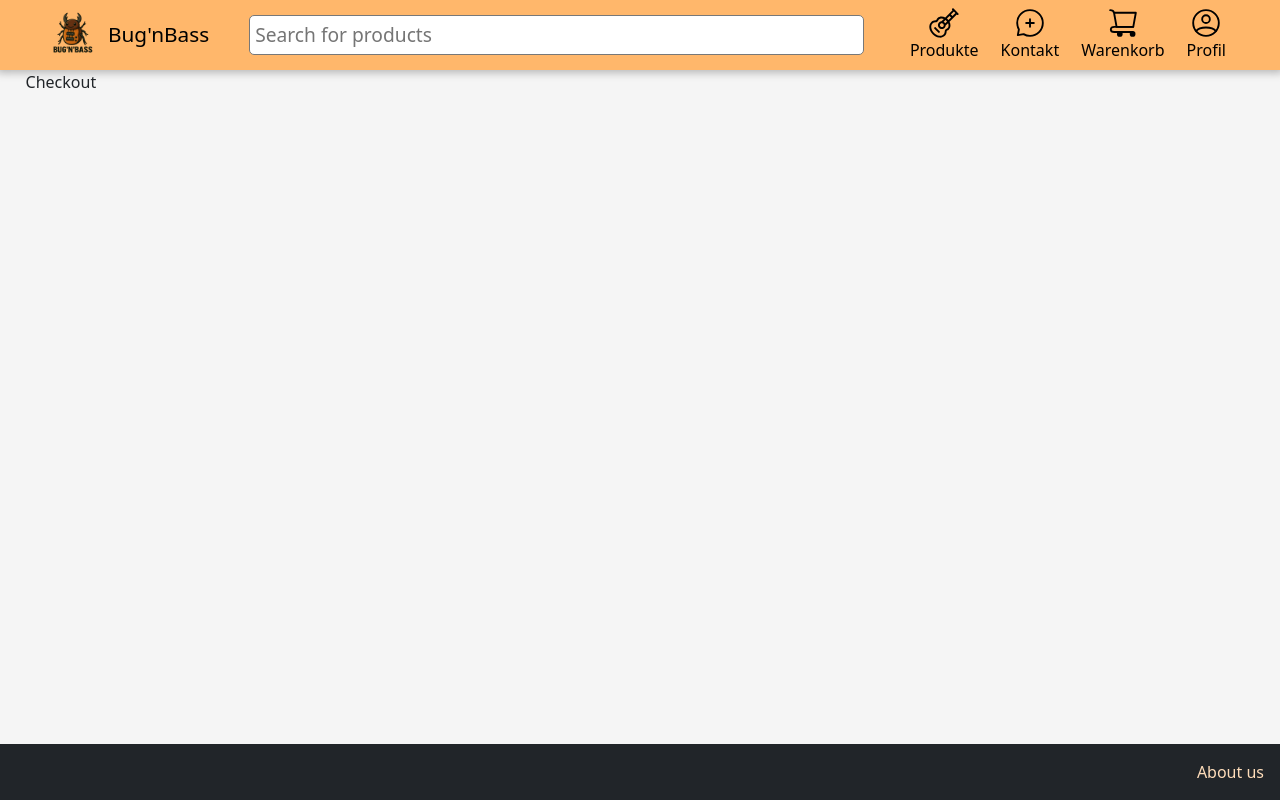
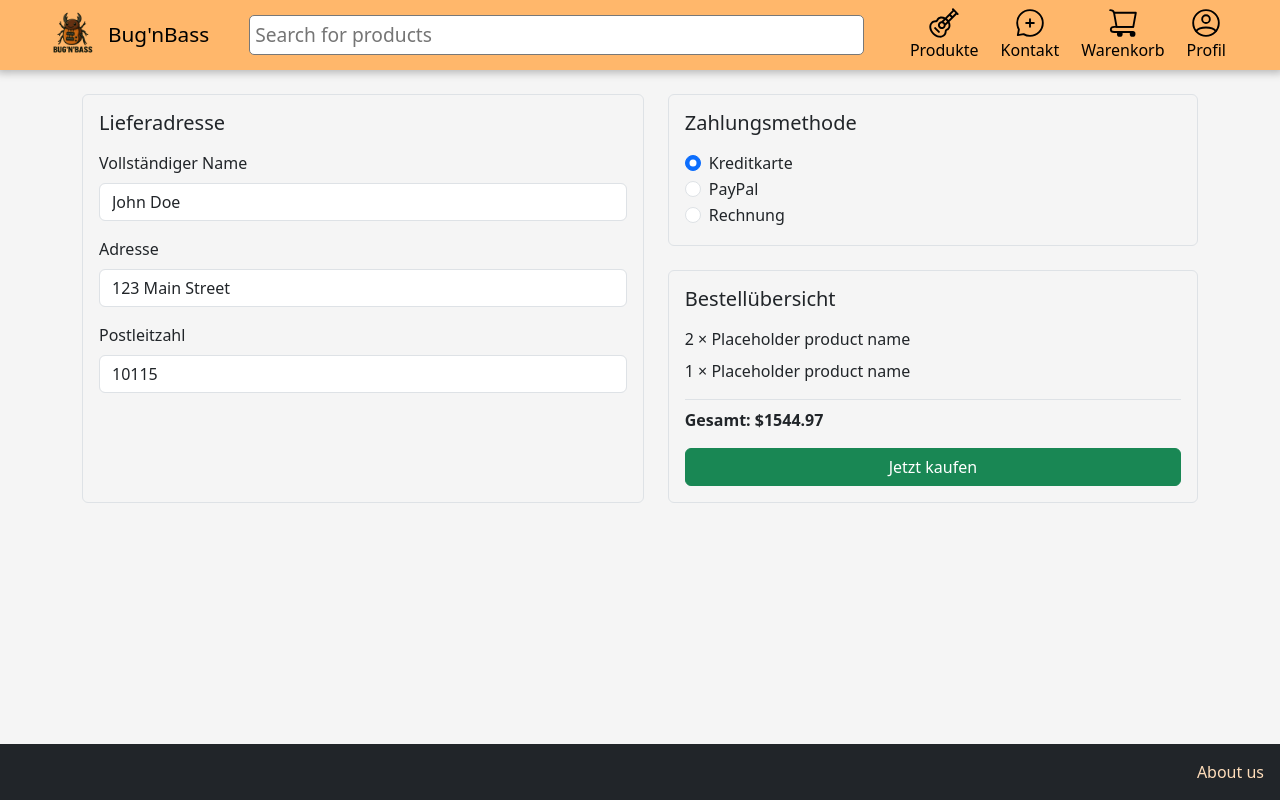
Before and after one commit to RolandExSauce/Bugn-Base, a React (Vite) app in the folder frontend/: page /checkout in a window 1280 px wide. Built offline with nearby package versions, Linux system fonts and the light colour scheme; no server answers.

Commit message:
update: checkout page

```diff
--- a/frontend/src/App.tsx
+++ b/frontend/src/App.tsx
@@ -6,7 +6,7 @@ import AboutUs from "./pages/About";
 import AdminPanel from "./pages/admin/AdminPanel";
 import Auth from "./pages/Auth";
 import Cart from "./components/cart/Cart";
-import Checkout from "./components/cart/CheckOut";
+import Checkout from "./pages/Checkout";
 import Contact from "./pages/Contact";
 import Listing from "./pages/Listing";
 import Orders from "./pages/Orders";
--- a/frontend/src/components/cart/Cart.tsx
+++ b/frontend/src/components/cart/Cart.tsx
@@ -1,3 +1,4 @@
+import { Link } from "react-router-dom";
 import CartItem from "./CartItem";
 
 const Cart = () => {
@@ -11,9 +12,9 @@ const Cart = () => {
       </div>
       <div className="cart-actions w-100 d-flex flex-column row-gap-3 align-items-end">
         <span className="cart-total h3">Gesamt: 3000€</span>
-        <button className="bg-success text-white px-4 py-2 fs-4">
+        <Link to="/checkout" className="bg-success text-white px-4 py-2 fs-4">
           Zur Kasse
-        </button>
+        </Link>
       </div>
     </div>
   );
--- a/frontend/src/components/cart/CheckOut.tsx
+++ /dev/null
@@ -1,6 +0,0 @@
-const Checkout = () => {
-  return (
-    <div>Checkout</div>
-  )
-}
-export default Checkout
--- /dev/null
+++ b/frontend/src/pages/Checkout.tsx
@@ -0,0 +1,132 @@
+import { useEffect, useState } from "react";
+import { mockOrder } from "../types/temp/PlaceholderData";
+import type { PaymentMethod } from "../types/models";
+import { useNavigate } from "react-router-dom";
+
+export default function Checkout() {
+  const navigate = useNavigate();
+
+  const [isOrderPlaced, setIsOrderPlaced] = useState(false);
+
+  const [paymentMethod, setPaymentMethod] =
+    useState<PaymentMethod>("creditcard");
+  const order = mockOrder;
+
+  useEffect(() => {
+    if (isOrderPlaced) {
+      setTimeout(() => {
+        navigate("/");
+      }, 3000);
+    }
+  }, [isOrderPlaced]);
+
+  if (isOrderPlaced) {
+    return (
+      <div
+        className="d-flex h1 text-success justify-content-center align-items-center"
+        style={{ height: "80vh" }}
+      >
+        Bestellung aufgegeben
+      </div>
+    );
+  }
+
+  return (
+    <div className="container mt-4">
+      <div className="d-flex flex-column flex-md-row gap-4">
+        <div className="flex-fill border rounded p-3">
+          <h5 className="mb-3">Lieferadresse</h5>
+          <div className="mb-3">
+            <label className="form-label">Vollständiger Name</label>
+            <input
+              type="text"
+              className="form-control"
+              defaultValue={order.deliveryFullname}
+            />
+          </div>
+          <div className="mb-3">
+            <label className="form-label">Adresse</label>
+            <input
+              type="text"
+              className="form-control"
+              defaultValue={order.deliveryAddress}
+            />
+          </div>
+          <div className="mb-3">
+            <label className="form-label">Postleitzahl</label>
+            <input
+              type="number"
+              className="form-control"
+              defaultValue={order.deliveryPostcode}
+            />
+          </div>
+        </div>
+
+        <div className="flex-fill d-flex flex-column gap-4">
+          <div className="border rounded p-3">
+            <h5 className="mb-3">Zahlungsmethode</h5>
+            <div className="form-check">
+              <input
+                className="form-check-input"
+                type="radio"
+                name="payment"
+                id="creditcard"
+                checked={paymentMethod === "creditcard"}
+                onChange={() => setPaymentMethod("creditcard")}
+              />
+              <label className="form-check-label" htmlFor="creditcard">
+                Kreditkarte
+              </label>
+            </div>
+            <div className="form-check">
+              <input
+                className="form-check-input"
+                type="radio"
+                name="payment"
+                id="paypal"
+                checked={paymentMethod === "paypal"}
+                onChange={() => setPaymentMethod("paypal")}
+              />
+              <label className="form-check-label" htmlFor="paypal">
+                PayPal
+              </label>
+            </div>
+            <div className="form-check">
+              <input
+                className="form-check-input"
+                type="radio"
+                name="payment"
+                id="receipt"
+                checked={paymentMethod === "receipt"}
+                onChange={() => setPaymentMethod("receipt")}
+              />
+              <label className="form-check-label" htmlFor="receipt">
+                Rechnung
+              </label>
+            </div>
+          </div>
+
+          <div className="border rounded p-3">
+            <h5 className="mb-3">Bestellübersicht</h5>
+            <div className="d-flex flex-column gap-2 mb-3">
+              {order.items.map((item, index) => (
+                <div key={index}>
+                  {item.quantity} × {item.product.name}
+                </div>
+              ))}
+            </div>
+            <div className="fw-bold border-top pt-2">
+              Gesamt: ${order.totalAmount.toFixed(2)}
+            </div>
+            <button
+              onClick={() => setIsOrderPlaced(true)}
+              className="btn btn-success w-100 mt-3"
+            >
+              Jetzt kaufen
+            </button>
+          </div>
+        </div>
+      </div>
+    </div>
+  );
+}
--- a/frontend/src/types/models.ts
+++ b/frontend/src/types/models.ts
@@ -54,7 +54,7 @@ export interface Order {
 
 export type ItemCategory = "piano" | "guitar" | "violin";
 
-export type PaymentMethod = "creditcard" | "transfer";
+export type PaymentMethod = "creditcard" | "paypal" | "receipt";
 
 export type DeliveryStatus = "pending" | "shipped" | "delivered" | "cancelled";
 
```
